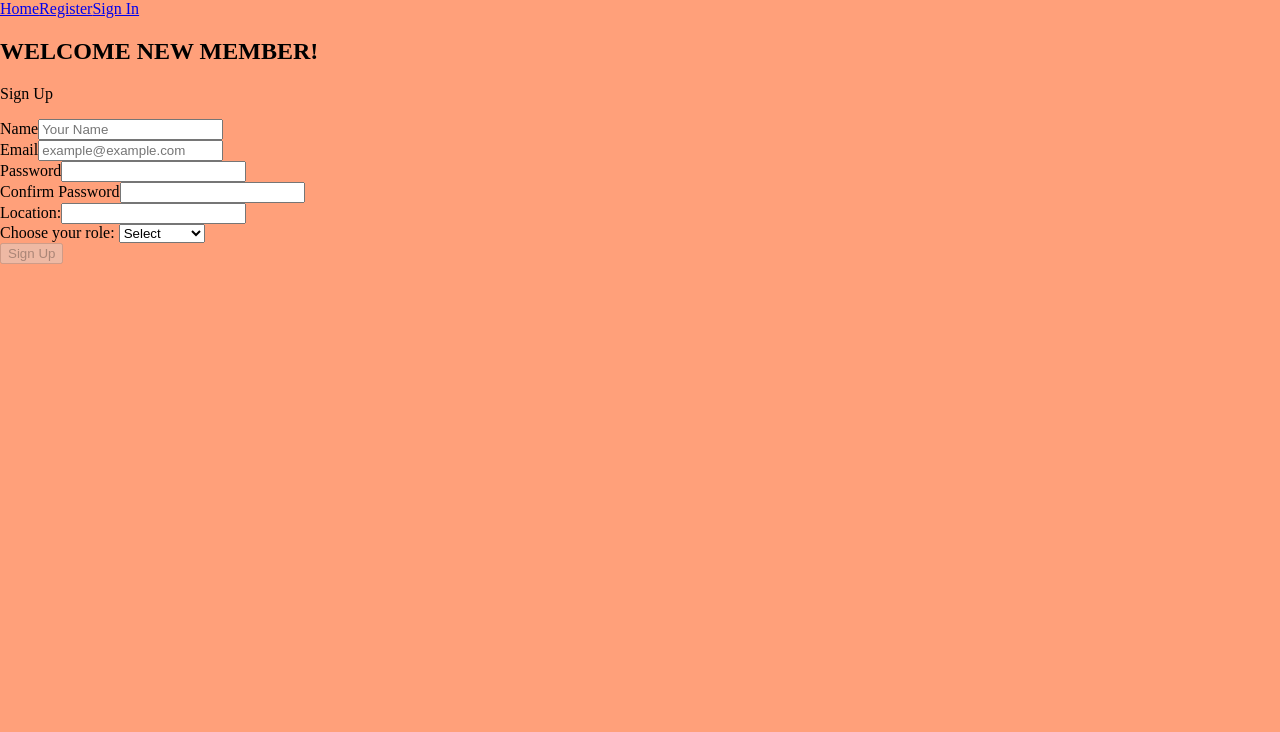
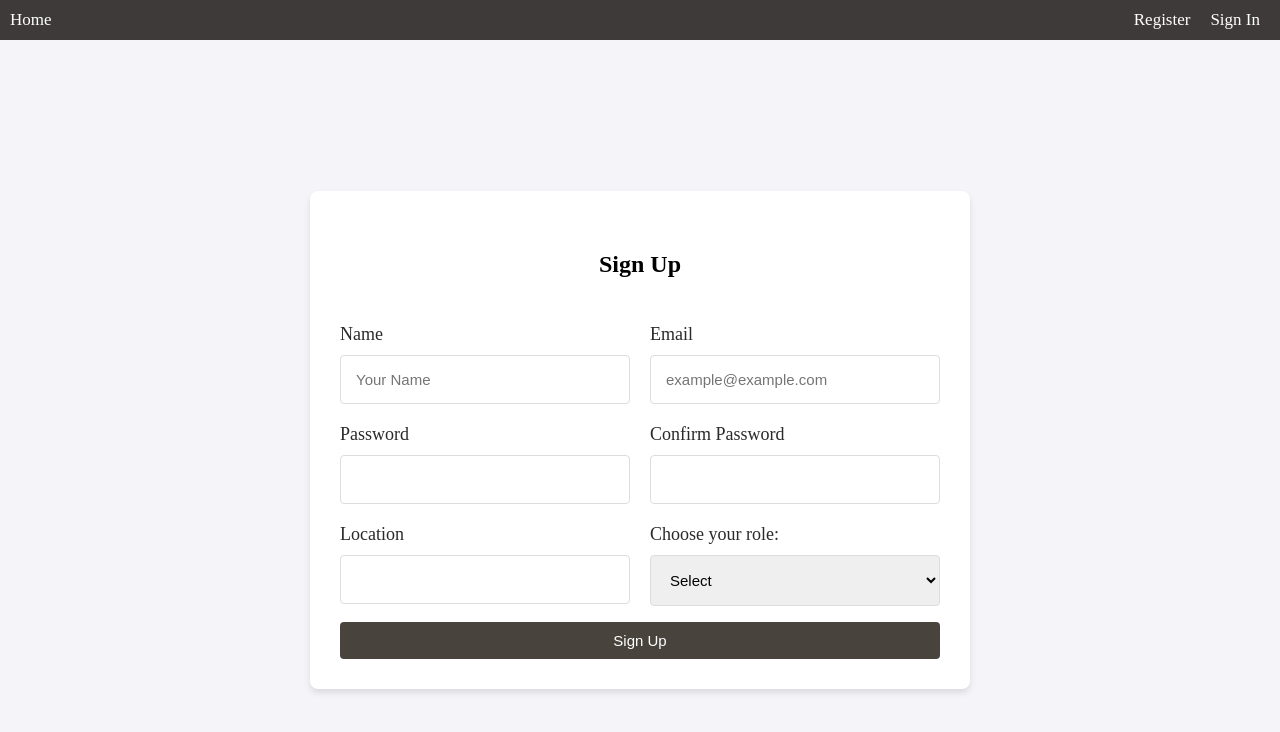
Before and after one commit to ZeeTW/wadhfni-front, a React (Vite) app: page /SignUp in a window 1280 px wide. Shown: the top 732 px of the page. Built offline with nearby package versions, Linux system fonts and the light colour scheme.

Commit message:
did css for homepage, services, sign in and sign up

```diff
--- a/src/App.css
+++ b/src/App.css
@@ -15,14 +15,20 @@
 }
 
 .category-card {
-  border: 1px solid #ddd;
+  border: 1px solid #0b0b0b;
   padding: 10px;
   text-align: center;
   border-radius: 5px;
+  background-color: #603d3d;
 }
 
 .category-link {
   text-decoration: none;
+  color: white;
+}
+
+.category-link:hover{
+  color: beige;
 }
 
 .category-card-content h4 {
@@ -38,7 +44,6 @@
 
 body {
   margin: 0;
-  background-color: lightsalmon;
 }
 
 .search-input {
@@ -50,3 +55,155 @@ body {
   padding: 10px;
   cursor: pointer;
 }
+
+.nav {
+  display: flex;
+  justify-content: space-between;
+  align-items: center;
+  background-color:rgb(62, 58, 58);
+  color: white;
+}
+
+.nav-left{
+  display: flex;
+  align-items: center;
+  margin: 0 10px;
+}
+
+.link{
+  margin: 10px 10px;
+  text-decoration: none;
+  font-size: 17px;
+  color:white;
+}
+
+.link:hover{
+  color:rgb(199, 221, 240);
+  text-decoration: underline;
+}
+
+.welcome{
+  margin: 0 30px 0 0;
+}
+
+h3{
+  font-size: 25px;
+}
+
+.service-card{
+  border: 1px solid #0b0b0b;
+  padding: 40px 20px;
+  text-align: center;
+  border-radius: 5px;
+  background-color: #603d3d;
+}
+
+.service-link{
+  text-decoration: none;
+  color: white;
+  text-align: center;
+  margin: auto;
+}
+
+.service-list{
+  display: grid;
+  grid-template-columns: (3, 1fr);
+  margin: 0 50px;
+  gap: 20px;
+}
+
+.add-flex{
+  display: flex;
+  flex-direction: row;
+}
+
+.add{
+  display: block;
+  margin: auto;
+  text-decoration: none;
+  padding:  15px;
+  background-color: #3e3a3a;
+  color: white;
+  border-radius: 25px;
+}
+h2{
+  margin: 30px;
+}
+
+.auth-container {
+  display: flex;
+  justify-content: center;
+  align-items: center;
+  height: 100vh;
+  background-color: #f4f4f9;
+}
+
+
+.auth-box {
+  background-color: #ffffff;
+  padding: 30px;
+  border-radius: 8px;
+  box-shadow: 0 4px 6px rgba(0, 0, 0, 0.1);
+  max-width: 600px;
+  width: 100%;
+  text-align: center;
+}
+
+.auth-form {
+  display: flex;
+  flex-direction: column;
+  gap: 1rem;
+}
+
+.form-columns {
+  display: grid;
+  grid-template-columns: 1fr 1fr;
+  gap: 20px;
+}
+
+.form-group {
+  text-align: left;
+}
+
+
+.form-group label {
+  font-size: 18px;
+  color: #2b2a2a;
+  margin: 0 0 10px 0;
+  display: block;
+}
+
+.form-input {
+  width: 100%;
+  padding: 15px;
+  border: 1px solid #ddd;
+  border-radius: 4px;
+  font-size: 15px;
+  box-sizing: border-box;
+}
+
+.auth-button {
+  padding: 10px;
+  background-color: #48443d;
+  color: #fff;
+  border: none;
+  border-radius: 4px;
+  cursor: pointer;
+  font-size: 15px;
+  transition: background-color 0.3s ease;
+}
+
+.auth-text {
+  margin: 10px;
+  color: #555;
+}
+
+
+.auth-link a {
+  color: #007bff;
+  text-decoration: none;
+}
+
+.auth-link a:hover {
+  text-decoration: underline;
+}
--- a/src/components/Nav.jsx
+++ b/src/components/Nav.jsx
@@ -4,12 +4,14 @@ const Nav = ({ handleLogOut, user }) => {
   let userOptions
   if (user) {
     userOptions = (
-      <nav>
-        <h3>Welcome {user.email}</h3>
-        <Link to="/home">Home</Link>
-        <Link to="/About">About</Link>
-        <Link to="/profile" >Profile</Link>
-        <Link onClick={handleLogOut} to="/">
+      <nav className='nav'>
+        <div className='nav-left'>
+        <p className='welcome'>Welcome, {user.email}</p>
+        <Link to="/home" className='link'>Home</Link>
+        <Link to="/About" className='link'>About</Link>
+        <Link to="/profile" className='link'>Profile</Link>
+        </div>
+        <Link onClick={handleLogOut} to="/" className='link'>
           Sign Out
         </Link>
       </nav>
@@ -17,10 +19,12 @@ const Nav = ({ handleLogOut, user }) => {
   }
 
   const publicOptions = (
-    <nav>
-      <Link to="/">Home</Link>
-      <Link to="/SignUp">Register</Link>
-      <Link to="/signin">Sign In</Link>
+    <nav className='nav'>
+      <Link to="/home" className='link'>Home</Link>
+      <div className='nav-left'>
+      <Link to="/SignUp" className='link'>Register</Link>
+      <Link to="/signin" className='link'>Sign In</Link>
+      </div>
     </nav>
   )
   return <header>{user ? userOptions : publicOptions}</header>
--- a/src/components/ServiceCard.jsx
+++ b/src/components/ServiceCard.jsx
@@ -3,11 +3,12 @@ import { Link } from 'react-router-dom'
 
 const ServiceCard = ({ service }) => {
   return (
-    <div className="service-card">
-      <Link to={`/services/${service._id}`}>
-        <h3>{service.title}</h3>
-      </Link>
-    </div>
+      <div className="service-card category-card">
+        <Link to={`/services/${service._id}`} className="category-link">
+          <h4>{service.title}</h4>
+        </Link>
+      </div>
+
   )
 }
 
--- a/src/pages/SignIn.jsx
+++ b/src/pages/SignIn.jsx
@@ -22,16 +22,15 @@ const SignIn = ({ setUser }) => {
 
       setUser(payload)
 
-
       // Store the token in localStorage
       setTimeout(() => {
         const token = localStorage.getItem('token')
         if (token) {
-            navigate('/home') // Proceed to home page
+          navigate('/home') // Proceed to home page
         } else {
-            console.error('Token not found in localStorage!')
+          console.error('Token not found in localStorage!')
         }
-    }, 100)
+      }, 100)
 
       // Redirect to home page after successful login
       navigate('/home')
@@ -42,27 +41,16 @@ const SignIn = ({ setUser }) => {
   }
 
   return (
-    <div className="signin col">
-      <div className="card-overlay centered">
-        <div className="title-of-SignIn">
-          <h2>IF YOU HAVE AN ACCOUNT</h2>
-          <p>Sign In</p>
+    <div className="auth-container">
+      <div className="auth-box">
+        <div className="auth-header">
+          <h2>Sign In</h2>
         </div>
-        <form className="col" onSubmit={handleSubmit}>
-          {/* <div className="input-wrapper">
-            <label htmlFor="email">Email</label>
+        <form onSubmit={handleSubmit} className="auth-form">
+          <div className="form-group">
+            <label htmlFor="name">Name</label>
             <input
-              onChange={handleChange}
-              name="email"
-              type="email"
-              placeholder="example@example.com"
-              value={formValues.email}
-              required
-            />
-          </div> */}
-          <div className="input-wrapper">
-            <label htmlFor="name">name</label>
-            <input
+              className="form-input"
               onChange={handleChange}
               name="name"
               type="text"
@@ -71,9 +59,10 @@ const SignIn = ({ setUser }) => {
               required
             />
           </div>
-          <div className="input-wrapper">
+          <div className="form-group">
             <label htmlFor="password">Password</label>
             <input
+              className="form-input"
               onChange={handleChange}
               type="password"
               name="password"
@@ -81,10 +70,9 @@ const SignIn = ({ setUser }) => {
               required
             />
           </div>
-          <button disabled={!formValues.password}>Sign In</button>
+          <button disabled={!formValues.password} className="auth-button">Sign In</button>
         </form>
-        <p>A new Member to the Family??</p>
-        <p>
+        <p className="auth-link">
           Go Ahead and <Link to="/SignUp">Sign Up</Link>
         </p>
       </div>
--- a/src/pages/SignUp.jsx
+++ b/src/pages/SignUp.jsx
@@ -9,7 +9,7 @@ const SignUp = () => {
     email: '',
     password: '',
     confirmPassword: '',
-    role:''
+    role: ''
   })
 
   const handleChange = (e) => {
@@ -25,16 +25,16 @@ const SignUp = () => {
         email: formValues.email,
         password: formValues.password,
         location: formValues.location,
-        role:formValues.role
+        role: formValues.role
       })
-console.log(res);
+      console.log(res)
 
       setFormValues({
         name: '',
         email: '',
         password: '',
         confirmPassword: '',
-        location:'',
+        location: '',
         role: ''
       })
 
@@ -45,17 +45,18 @@ console.log(res);
   }
 
   return (
-    <div className="signin col">
-      <div className="card-overlay centered">
-        <form className="col" onSubmit={handleSubmit}>
-          <div className="title-of-SignUp">
-            <h2>WELCOME NEW MEMBER!</h2>
-            <p>Sign Up</p>
+    <div className="auth-container">
+      <div className="auth-box">
+        <form className="auth-form" onSubmit={handleSubmit}>
+          <div className="auth-header">
+            <h2>Sign Up</h2>
           </div>
 
-          <div className="input-wrapper">
+          <div className="form-columns">
+            <div className="form-group">
               <label htmlFor="name">Name</label>
               <input
+                className="form-input"
                 onChange={handleChange}
                 name="name"
                 type="text"
@@ -64,9 +65,11 @@ console.log(res);
                 required
               />
             </div>
-          <div className="input-wrapper">
+
+            <div className="form-group">
               <label htmlFor="email">Email</label>
               <input
+                className="form-input"
                 onChange={handleChange}
                 name="email"
                 type="email"
@@ -76,9 +79,10 @@ console.log(res);
               />
             </div>
 
-          <div className="input-wrapper">
+            <div className="form-group">
               <label htmlFor="password">Password</label>
               <input
+                className="form-input"
                 onChange={handleChange}
                 type="password"
                 name="password"
@@ -86,9 +90,11 @@ console.log(res);
                 required
               />
             </div>
-          <div className="input-wrapper">
+
+            <div className="form-group">
               <label htmlFor="confirmPassword">Confirm Password</label>
               <input
+                className="form-input"
                 onChange={handleChange}
                 type="password"
                 name="confirmPassword"
@@ -96,9 +102,11 @@ console.log(res);
                 required
               />
             </div>
-          <div>
-            <label>Location:</label>
+
+            <div className="form-group">
+              <label>Location</label>
               <input
+                className="form-input"
                 onChange={handleChange}
                 type="text"
                 name="location"
@@ -106,19 +114,30 @@ console.log(res);
                 required
               />
             </div>
-          <div className="input-wrapper">
-            <label>Choose your role: </label>
-            <select name='role' onChange={handleChange} value={formValues.role}>
-              <option value="" disabled>Select</option>
+
+            <div className="form-group">
+              <label>Choose your role:</label>
+              <select
+                className="form-input"
+                name="role"
+                onChange={handleChange}
+                value={formValues.role}
+              >
+                <option value="" disabled>
+                  Select
+                </option>
                 <option value="freelancer">Freelancer</option>
                 <option value="employer">Employer</option>
               </select>
             </div>
+          </div>
+
           <button
+            className="auth-button"
             disabled={
               !formValues.email ||
-              (!formValues.password &&
-                formValues.confirmPassword === formValues.password)
+              !formValues.password ||
+              formValues.confirmPassword !== formValues.password
             }
           >
             Sign Up
```
Also changed, not shown: src/pages/Services.jsx (+12 -9 lines). Lines whose indentation alone changed are shown as unchanged.
